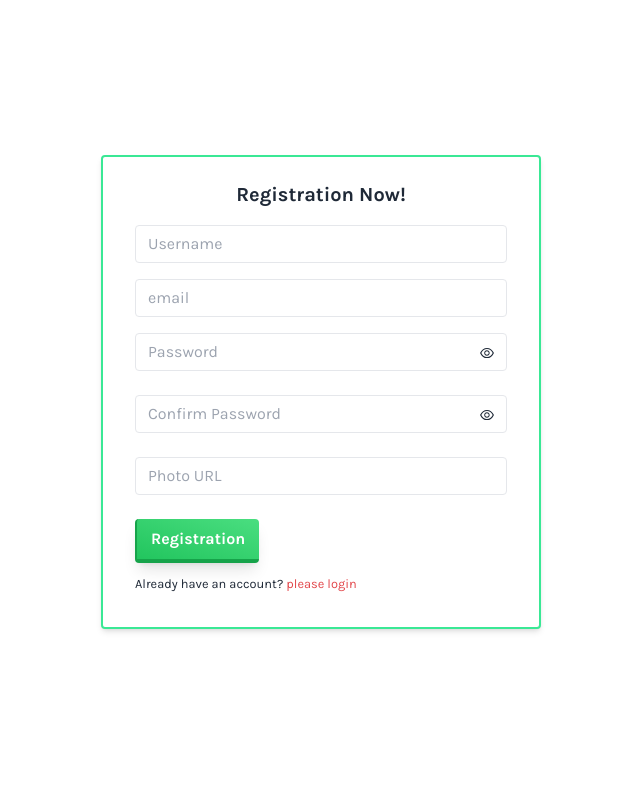
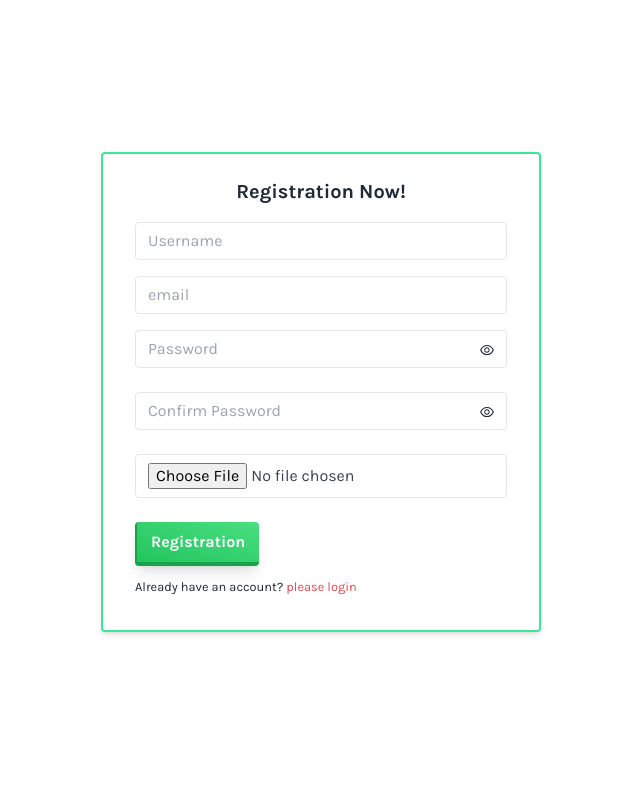
Before and after one commit to saiful674/electra-poll, a React (Vite) app: page /registration in a window 1280 px wide. Shown: the top 800 px of the page, without its empty margins (319-959 px from the left). Built offline with nearby package versions, Linux system fonts and the light colour scheme; no server answers.

Commit message:
add img file inpute in registration form  by- Mohammad  Aanisur Rahman3

```diff
--- a/package.json
+++ b/package.json
@@ -30,7 +30,8 @@
     "react-router-dom": "^6.14.2",
     "react-tabbordion": "^1.0.6",
     "sweetalert2": "^11.7.22",
-    "swiper": "^10.1.0"
+    "swiper": "^10.1.0",
+    "tesseract.js": "^4.1.1"
   },
   "devDependencies": {
     "@types/react": "^18.2.15",
--- a/src/components/PageBanner/PageBanner.jsx
+++ b/src/components/PageBanner/PageBanner.jsx
@@ -8,7 +8,7 @@ const PageBanner = ({ title, pageRoute }) => {
             <div className="bg-slate-600 bg-opacity-50 text-center h-[30vh] md:h-[50vh] flex flex-col items-center justify-center p-10 md:p-24 gap-4">
                 <h3 className="text-white uppercase font-bold  sm:text-2xl md:text-5xl">{title}</h3>
                 <div className='flex gap-5 text-xl font-semibold text-white'>
-                    <Link to='/'>Home</Link> <p>/</p> <Link className="capitalize" to={pageRoute}>{pageRoute}</Link>
+                    <Link to='/'>Home</Link> <p>/</p> <Link className="capitalize" >{pageRoute}</Link>
                 </div>
             </div>
         </div>
--- a/src/pages/Registration/Registration.jsx
+++ b/src/pages/Registration/Registration.jsx
@@ -6,14 +6,17 @@ import { FaRegEyeSlash } from 'react-icons/fa';
 import { AiOutlineEye } from 'react-icons/ai';
 import { useState } from 'react';
 const Registration = () => {
+  const [showPassword, setShowPassword] = useState(false);
+  const [showConfirmPassword, setShowConfirmPassword] = useState(false);
+
     const { register, handleSubmit, reset, watch, formState: { errors } } = useForm();
     const onSubmit = data => {
 
       console.log("Form data submitted:", data);
 
     }
-    const [showPassword, setShowPassword] = useState(false);
-    const [showConfirmPassword, setShowConfirmPassword] = useState(false);
+
+
     return (
         <div className="flex justify-center items-center h-screen">
       <div className="w-full md:w-[440px]">
@@ -89,18 +92,19 @@ const Registration = () => {
           </div>
           <div className="mb-6">
             <input
-              {...register("photoURL", { required: true })}
-              className="appearance-none border rounded w-full py-2 px-3 text-gray-700 leading-tight focus:outline-green-200  focus:shadow-outline focus:out"
-              type="url"
-              placeholder="Photo URL"
+              {...register("image", { required: true })}
+              // onChange={(event)=>handleImageChange(event.target.files[0])}
+                type='file'
+                name='image'
+                id='image'
+                accept='image/*'
+              className="cursor-pointer appearance-none border rounded w-full py-2 px-3 text-gray-700 leading-tight focus:outline-green-200  focus:shadow-outline focus:out"
             />
-            {errors.password && (
-              <p className="text-red-500 text-xs mt-1">photoURL is required</p>
+            {errors.image && (
+              <p className="text-red-500 text-xs mt-1">image is required</p>
             )}
           </div>
-
           <div className="flex items-center justify-between">
-
 
             <ButtonPrimary type="submit"> Registration</ButtonPrimary>
           </div>
```
Also changed, not shown: 1 other file (tests, documents, lock files or other folders).
